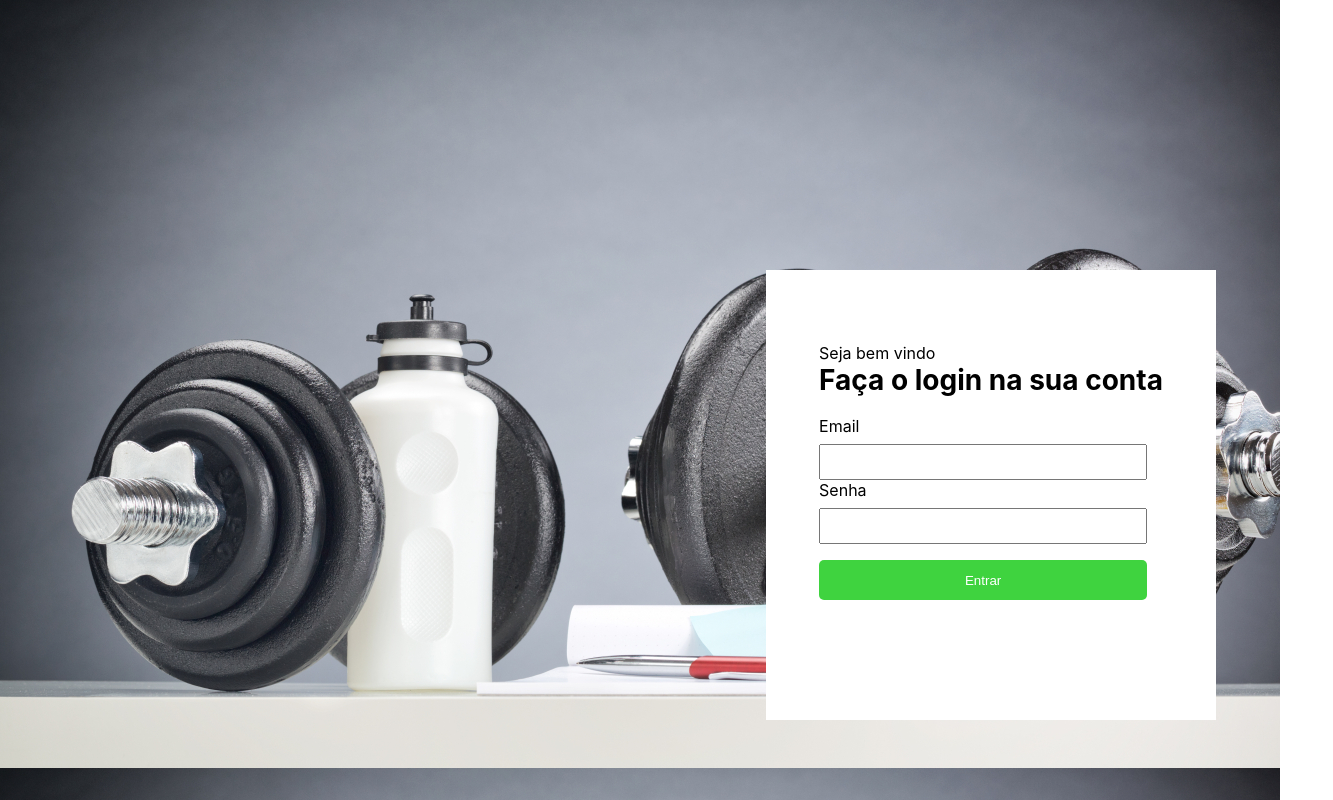
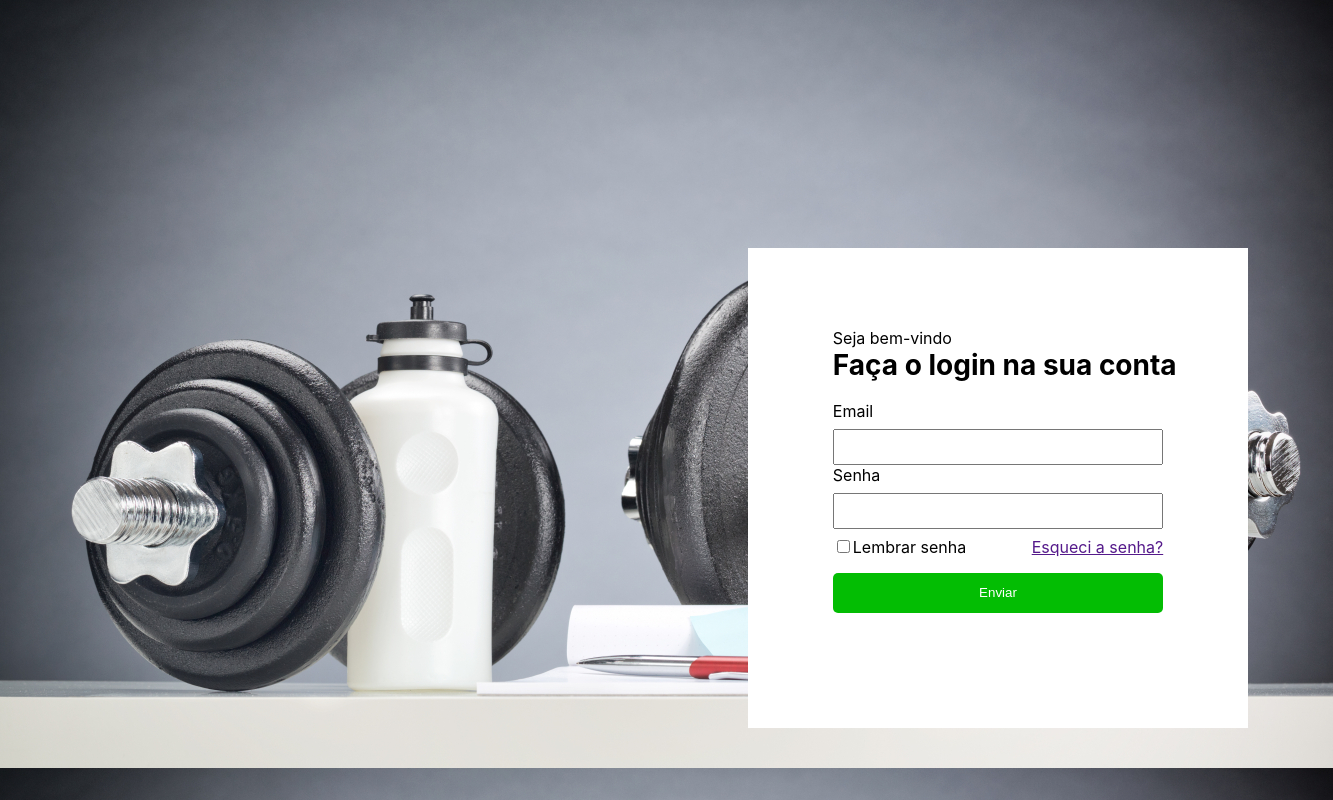
Before and after one commit to alissonfr/strong-nutrition-react, a React (Create React App) app: page / in a window 1280 px wide. Shown: the whole page, 1333 px wide, since content can reach past the window. Built offline with nearby package versions, Linux system fonts and the light colour scheme.

Commit message:
Refactor login page.

```diff
--- a/src/App.css
+++ b/src/App.css
@@ -1,56 +1,6 @@
 body {
   background-image: url("./assets/cropped-1366-768-605667\(2\).jpeg");
   box-sizing: border-box;
-}
-
-.App {
-  display: flex;
-  flex-direction: column;
-  position: absolute;
-  right: 4rem;
-  bottom: 5rem;
-  height: 450px;
-  width: 450px;
-  background-color: white;
-}
-
-.container {
-  display: flex;
-  flex-direction: column;
-  align-items: center;
-}
-
-form {
-  position: absolute;
-  bottom: 7rem;
-  display: flex;
-  flex-direction: column;
-  align-items: start;
-  padding: 0.5rem;
-}
-
-label {
-  margin-bottom: 0.5rem;
-}
-
-input {
-  height: 30px;
-  width: 320px;
-}
-
-#lembrar {
-  height: 20px;
-  width: 20px;
-}
-
-button {
-  height: 40px;
-  border: 0;
-  color: white;
-  background-color: rgb(63, 211, 63);
-  border-radius: 5px;
-  width: 328px;
-  margin-top: 1rem;
 }
 
 p {
@@ -60,4 +10,55 @@ p {
 h1 {
   margin-top: 0;
   font-size: 28px;
+  width: 500px;
 }
+
+.App {
+  position: absolute;
+  right: 2rem;
+  bottom: 4.5rem;
+  height: 480px;
+  width: 500px;
+  background-color: white;
+}
+
+form {
+  display: flex;
+  flex-direction: column;
+  margin-top: 4rem;
+  padding: 0 5.3rem;
+}
+
+.inputs {
+  display: flex;
+  flex-direction: column;
+  margin-bottom: 0.5rem;
+}
+
+.inputs input {
+  height: 30px;
+}
+
+.inputs label {
+  margin-bottom: 0.5rem;
+}
+
+.footer {
+  display: flex;
+  flex-direction: row;
+  justify-content: space-between;
+}
+
+.footer label {
+  cursor: pointer;
+}
+
+button {
+  height: 40px;
+  margin-top: 1rem;
+  color: white;
+  background-color: rgb(3, 189, 3);
+  border: 0;
+  border-radius: 5px;
+  cursor: pointer;
+}
--- a/src/App.js
+++ b/src/App.js
@@ -1,20 +1,30 @@
-import logo from "./logo.svg";
 import "./App.css";
 
 function App() {
   return (
     <div className="App">
-      <div className="container">
-        <form>
-          <p>Seja bem vindo</p>
-          <h1>Faça o login na sua conta</h1>
+      <form>
+        <p>Seja bem-vindo</p>
+        <h1>Faça o login na sua conta</h1>
+        <div className="inputs">
           <label>Email</label>
           <input type="email" />
           <label>Senha</label>
           <input type="password" />
-          <button>Entrar</button>
-        </form>
-      </div>
+        </div>
+        <div className="footer">
+          <div>
+            <input type="checkbox" id="lembrar" />
+            <label for="lembrar">Lembrar senha</label>
+          </div>
+          <div>
+            <a href="">
+              <label id="link">Esqueci a senha?</label>
+            </a>
+          </div>
+        </div>
+        <button>Enviar</button>
+      </form>
     </div>
   );
 }
```
Also changed, not shown: src/assets/cropped-1366-768-605667(1).jpeg (deleted), src/assets/cropped-1366-768-605667.jpeg (deleted).
